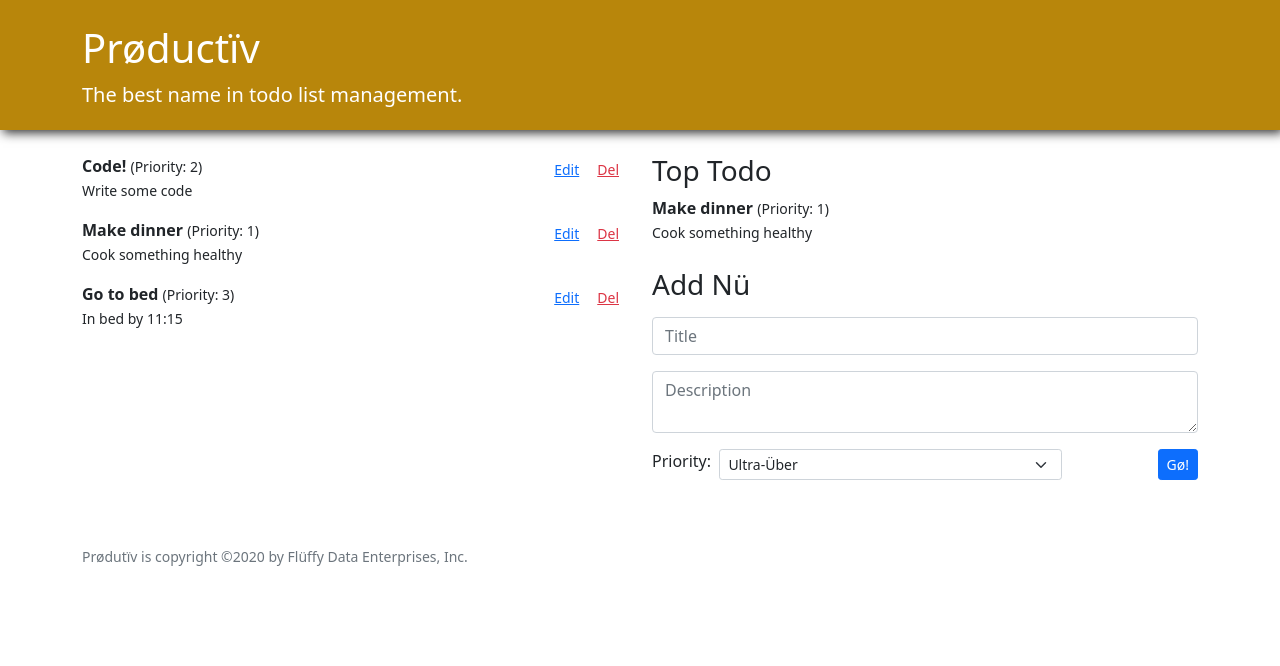
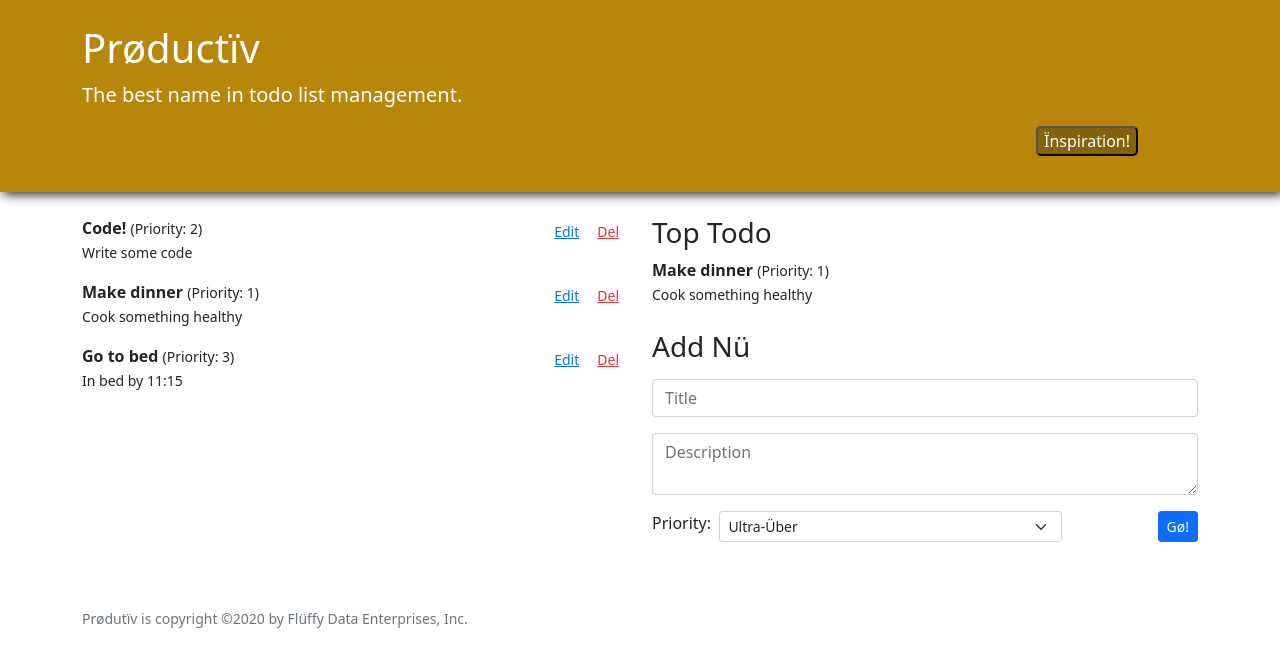
Before and after one commit to stevenelee/react-forms-design-productiv, a React (Create React App) app in the folder productiv/: page / in a window 1280 px wide. Shown: the top 666 px of the page. Built offline with nearby package versions, Linux system fonts and the light colour scheme; the HTML template or start-up script is replaced by a standard one.

Commit message:
add functionality for Quote

```diff
--- a/productiv/package.json
+++ b/productiv/package.json
@@ -6,6 +6,7 @@
     "@testing-library/jest-dom": "*",
     "@testing-library/react": "*",
     "@testing-library/user-event": "*",
+    "axios": "^1.4.0",
     "bootstrap": "^5.1.3",
     "react": "*",
     "react-dom": "*",
--- a/productiv/src/App.js
+++ b/productiv/src/App.js
@@ -1,6 +1,7 @@
 import React from "react";
 import TodoApp from "./TodoApp";
 import Footer from "./Footer";
+import Quote from "./Quote";
 import "bootstrap/dist/css/bootstrap.css";
 import "./App.css";
 
@@ -16,6 +17,7 @@ function App() {
           <div className="container">
             <h1>Prøductïv</h1>
             <p className="lead">The best name in todo list management.</p>
+            <div className="container quote"><Quote /></div>
           </div>
         </header>
 
--- /dev/null
+++ b/productiv/src/Quote.css
@@ -0,0 +1,13 @@
+.quote-btn {
+    margin-bottom: 2rem;
+    color: white;
+    background-color: rgb(133, 99, 10);
+    border-radius: 5px;
+}
+
+.quote-btn-container {
+    background-color: darkgoldenrod;
+    color: white;
+    text-align: right;
+    padding-right: 3rem;
+}
--- /dev/null
+++ b/productiv/src/Quote.js
@@ -0,0 +1,37 @@
+import React, { useState,  } from "react";
+import axios from "axios";
+import "./Quote.css"
+
+function Quote() {
+  const [quote, setQuote] = useState(null);
+
+  /** Retrieve a quote from the API
+   * Return the quote data
+   */
+  async function getQuote () {
+    const quoteResponse = await axios.get(
+      "https://inspo-quotes-api.herokuapp.com/quotes/random"
+      );
+
+    console.log("quote =", quoteResponse)
+    setQuote(quoteResponse.data.quote);
+  }
+
+  return (
+    <div>
+      {quote
+        ?
+        (<div className="quote-btn-container">
+          <p><i>{quote.text} - {quote.author}</i></p>
+          <button className="quote-btn" onClick={getQuote}>Nü quøte</button>
+        </div>)
+        :
+        (<div className="quote-btn-container">
+          <button className="quote-btn" onClick={getQuote}>Ïnspiration!</button>
+        </div>)
+      }
+    </div>
+  )
+}
+
+export default Quote;
```
Also changed, not shown: 1 other file (tests, documents, lock files or other folders).
